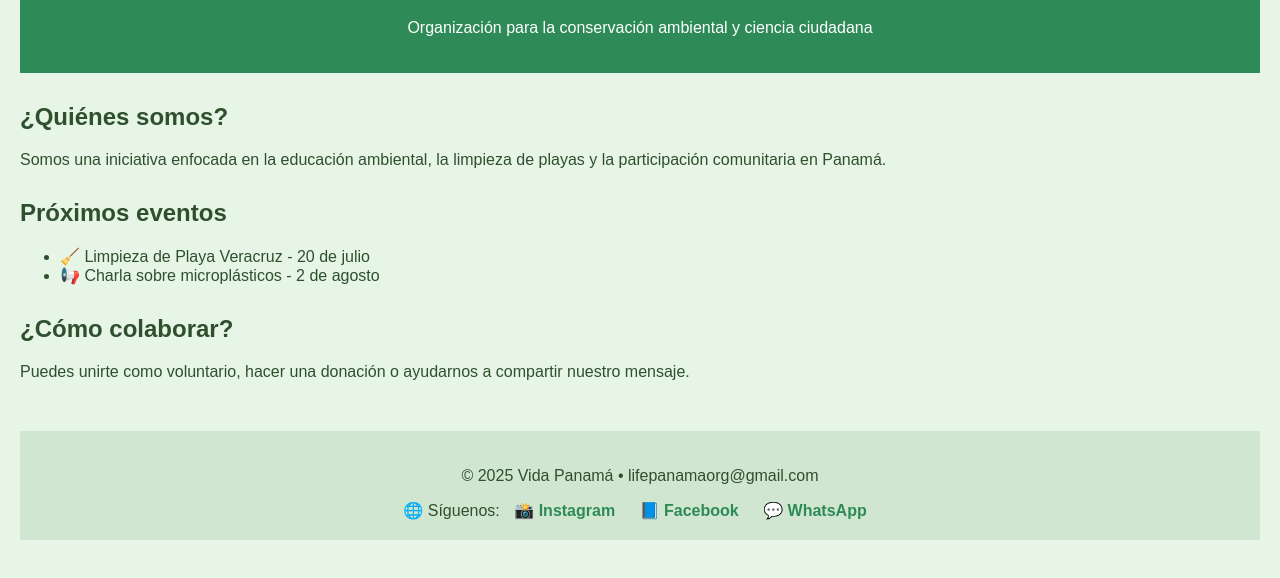
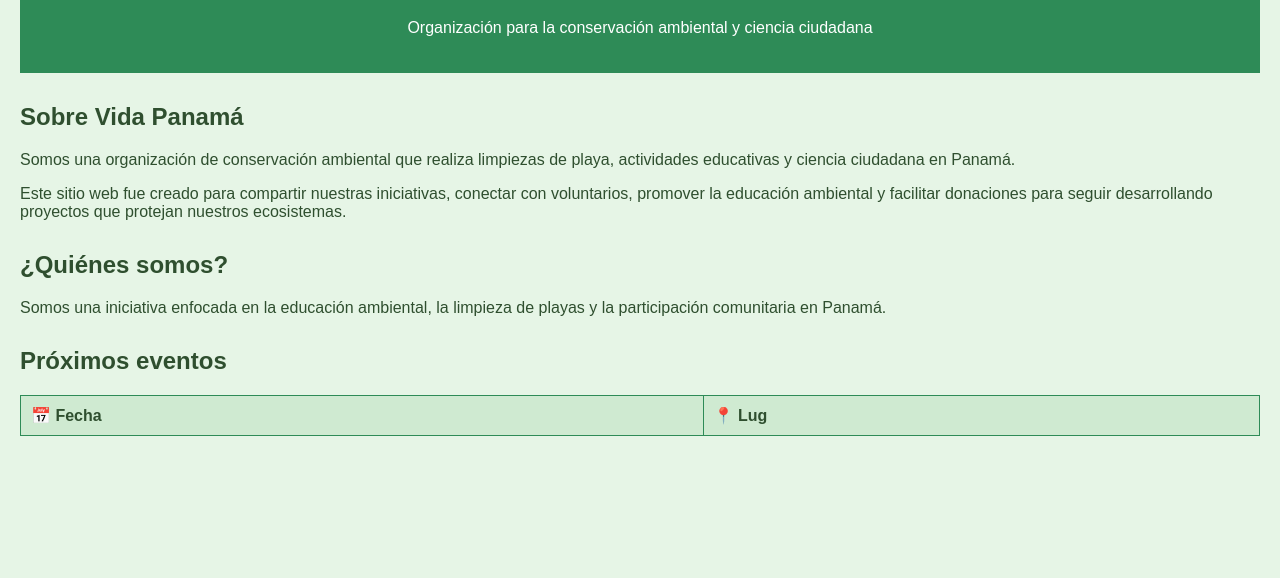
Before and after one commit to lifepanama/lifepanama.github.io, a plain HTML site: page index.html in a window 1280 px wide. Shown: the part 102-680 px from the top of the page. Drawn offline with Linux system fonts and the light colour scheme.

Commit message:
Update index.html

```diff
--- a/index.html
+++ b/index.html
@@ -36,6 +36,32 @@
     .redes a:hover {
       text-decoration: underline;
     }
+    .boton-donar {
+      display: inline-block;
+      margin-top: 15px;
+      padding: 10px 20px;
+      background-color: #2e8b57;
+      color: white;
+      text-decoration: none;
+      border-radius: 8px;
+      font-weight: bold;
+    }
+    .boton-donar:hover {
+      background-color: #246f47;
+    }
+    table {
+      width: 100%;
+      border-collapse: collapse;
+      margin-top: 10px;
+    }
+    th, td {
+      border: 1px solid #2e8b57;
+      padding: 10px;
+      text-align: left;
+    }
+    th {
+      background-color: #cfead1;
+    }
   </style>
 </head>
 <body>
@@ -46,32 +72,20 @@
   </header>
 
   <section>
+    <h2>Sobre Vida Panamá</h2>
+    <p>Somos una organización de conservación ambiental que realiza limpiezas de playa, actividades educativas y ciencia ciudadana en Panamá.</p>
+    <p>Este sitio web fue creado para compartir nuestras iniciativas, conectar con voluntarios, promover la educación ambiental y facilitar donaciones para seguir desarrollando proyectos que protejan nuestros ecosistemas.</p>
+  </section>
+
+  <section>
     <h2>¿Quiénes somos?</h2>
     <p>Somos una iniciativa enfocada en la educación ambiental, la limpieza de playas y la participación comunitaria en Panamá.</p>
   </section>
 
   <section>
     <h2>Próximos eventos</h2>
-    <ul>
-      <li>🧹 Limpieza de Playa Veracruz - 20 de julio</li>
-      <li>📢 Charla sobre microplásticos - 2 de agosto</li>
-    </ul>
-  </section>
-
-  <section>
-    <h2>¿Cómo colaborar?</h2>
-    <p>Puedes unirte como voluntario, hacer una donación o ayudarnos a compartir nuestro mensaje.</p>
-  </section>
-
-  <footer>
-    <p>© 2025 Vida Panamá • lifepanamaorg@gmail.com</p>
-    <div class="redes">
-      🌐 Síguenos:
-      <a href="https://www.instagram.com/lifepanamaorg" target="_blank">📸 Instagram</a>
-      <a href="https://www.facebook.com/lifepanamamovement" target="_blank">📘 Facebook</a>
-      <a href="https://wa.me/50764738689" target="_blank">💬 WhatsApp</a>
-    </div>
-  </footer>
-
-</body>
-</html>
+    <table>
+      <thead>
+        <tr>
+          <th>📅 Fecha</th>
+          <th>📍 Lug
```
